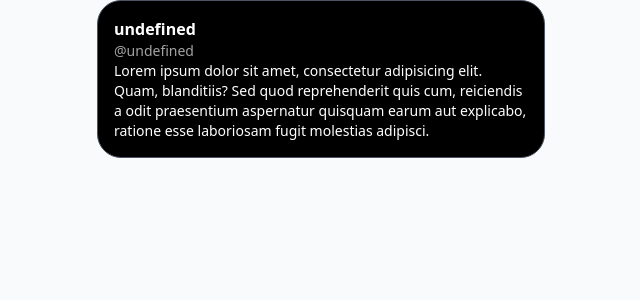
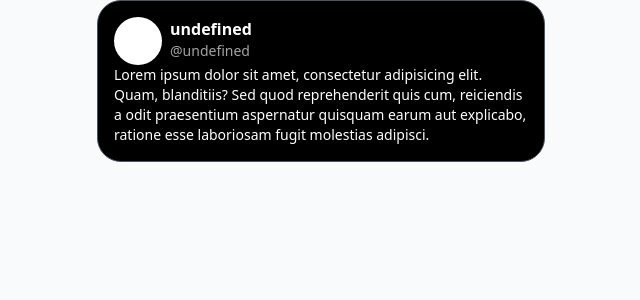
Before and after one commit to bhwk/Quip, a SvelteKit app: page /tweet/tweet in a window 1280 px wide. Shown: the top 300 px of the page, without its empty margins (319-959 px from the left). Built offline with nearby package versions, Linux system fonts and the light colour scheme.

Commit message:
Add placeholder img

```diff
--- a/src/components/Tweet/Tweet.svelte
+++ b/src/components/Tweet/Tweet.svelte
@@ -3,7 +3,9 @@
 	let content;
 </script>
 
-<div class="self-center flex grow-0 flex-col max-w-md bg-black rounded-3xl text-white p-4 border border-gray-600">
+<div class="self-center flex grow-0 flex-col max-w-md bg-black rounded-3xl text-white p-4 box-border border border-gray-600">
+	<div class="flex gap-2">
+		<div class="bg-white w-12 h-12 rounded-full"></div>
 		<div class="flex flex-col">
 			<div class="font-bold">
 				{username}
@@ -12,6 +14,7 @@
 				@{username}
 			</div>
 		</div>
+	</div>
 	<div class="text-sm">
 		Lorem ipsum dolor sit amet, consectetur adipisicing elit. Quam, blanditiis? Sed quod
 		reprehenderit quis cum, reiciendis a odit praesentium aspernatur quisquam earum aut
```
Lines whose indentation alone changed are shown as unchanged.
